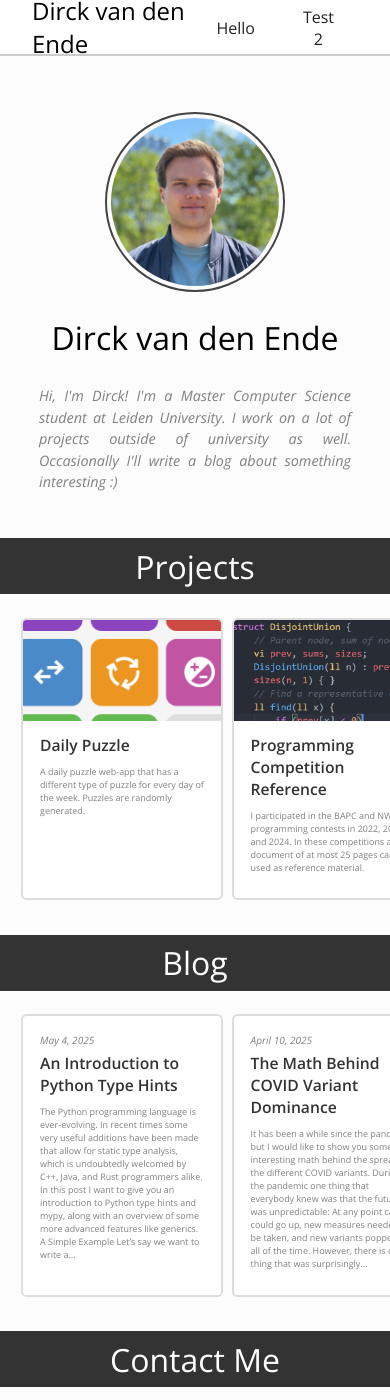
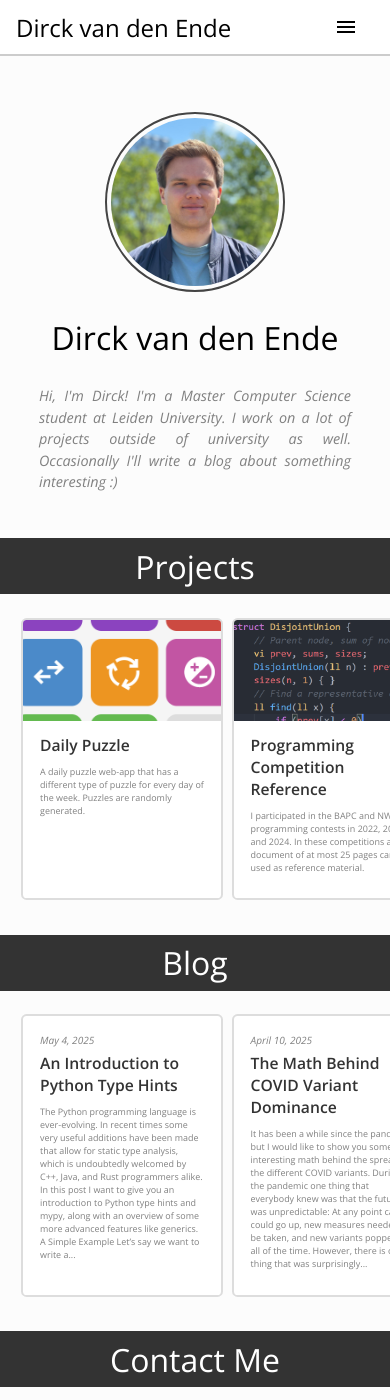
Before and after one commit to dirckvdende/dirckvdende.github.io, a Jekyll site: the page built from index.markdown, in a window 390 px wide and 1400 px high. Built offline with Jekyll 4.4.1, drawn with Linux system fonts in a browser that asks for light colours.

Commit message:
Fixed header overflow issues

```diff
--- a/_config.yml
+++ b/_config.yml
@@ -39,10 +39,12 @@ plugins:
 
 # Pages listed in the header
 header_pages:
-  - title: Hello
-    url: hello
-  - title: Test 2
-    url: test2
+  - title: About Me
+    url: /me
+  - title: Projects
+    url: /projects
+  - title: Blog
+    url: /blog
 
 # Social media links
 socials:
--- a/_includes/head.html
+++ b/_includes/head.html
@@ -3,4 +3,5 @@
   <meta http-equiv="X-UA-Compatible" content="IE=edge">
   <meta name="viewport" content="width=device-width, initial-scale=1">
   <link rel="stylesheet" href="{{ "/assets/main.css" | relative_url }}">
+  <link rel="stylesheet" href="https://fonts.googleapis.com/css2?family=Material+Symbols+Outlined:opsz,wght,FILL,GRAD@24,400,0,0&icon_names=menu" />
 </head>
--- a/_includes/header.html
+++ b/_includes/header.html
@@ -1,10 +1,22 @@
 <header>
     <a class="site-title" href="/">{{ site.title | escape }}</a>
     <nav class="site-nav">
-        <div class="nav-items">
+        <div class="nav-toggle" id="nav-toggle"><span class="material-symbols-outlined">menu</span></div>
+        <div class="nav-items" id="nav-items">
             {%- for page in site.header_pages -%}
                 <a href="{{ page.url | relative_url }}"><span>{{ page.title | escape }}</span></a>
             {%- endfor -%}
         </div>
     </nav>
 </header>
+<script>
+    let navToggle = document.getElementById("nav-toggle");
+    let navItems = document.getElementById("nav-items");
+    let className = "nav-items-active";
+    navToggle.addEventListener("click", () => {
+        if (navItems.classList.contains(className))
+            navItems.classList.remove(className);
+        else
+            navItems.classList.add(className);
+    });
+</script>
--- a/_sass/content.scss
+++ b/_sass/content.scss
@@ -140,6 +140,10 @@ main.page-content {
                 margin-left: 3em;
             }
 
+            @media screen and (max-width: 750px) {
+                font-size: .7em;
+            }
+
             a {
                 text-decoration: none;
                 display: flex;
--- a/_sass/header.scss
+++ b/_sass/header.scss
@@ -22,6 +22,8 @@ header {
         color: inherit;
         text-decoration: none;
         font-weight: lighter;
+        text-wrap: nowrap;
+
         &:active {
             color: inherit;
             text-decoration: none;
@@ -64,6 +66,66 @@ header {
                     text-decoration: inherit;
                 }
             }
+
+        }
+
+        div.nav-toggle {
+            display: none;
+        }
+
+        @media screen and (max-width: 750px) {
+            div.nav-items {
+                display: none;
+                position: fixed;
+                left: 0;
+                top: calc(3.5em - 2px);
+                right: 0;
+                flex-direction: row;
+                flex-wrap: wrap;
+                background-color: white;
+                height: auto;
+                border-bottom: 2px solid #ddd;
+                padding: 0 .5em;
+                box-sizing: border-box;
+
+                &.nav-items-active {
+                    display: flex;
+                }
+
+                a {
+                    display: flex;
+                    flex-direction: row;
+                    align-items: center;
+                    justify-content: center;
+                    padding: .3em;
+
+                    span {
+                        display: block;
+                        margin: .5em 0;
+                        box-sizing: border-box;
+                        padding: .5em 1em;
+                        background-color: #444;
+                        color: white;
+                    }
+                }
+            }
+
+            div.nav-toggle {
+                display: flex;
+                height: 100%;
+                flex-direction: row;
+                align-items: center;
+                padding: 0 1em;
+                cursor: pointer;
+                user-select: none;
+            }
+            div.nav-toggle:hover {
+                background-color: #f1f1f1;
+            }
         }
     }
+
+    @media screen and (max-width: 750px) {
+        padding: 0 1em;
+    }
 }
```
